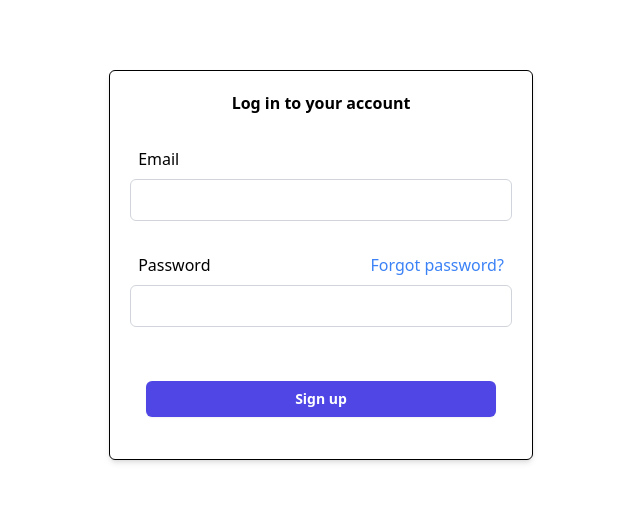
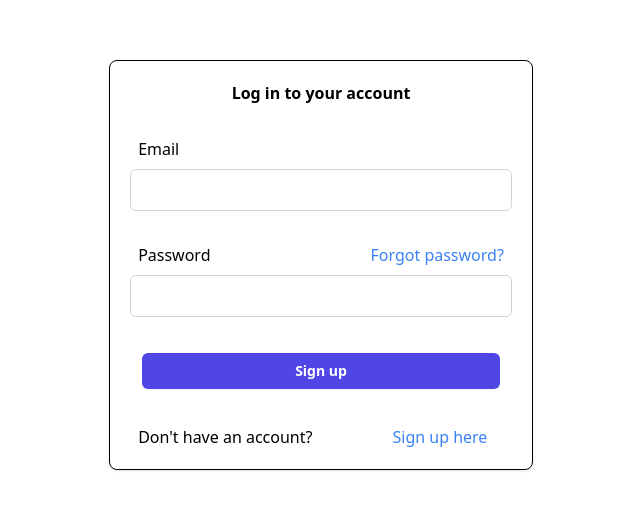
Before and after one commit to DhanangaD/ElectronJS-form, a website: page src/index.html in a window 1280 px wide. Shown: the part 135-644 px from the top of the page, without its empty margins (319-959 px from the left). Drawn offline with Linux system fonts and the light colour scheme.

Commit message:
UI update i

```diff
--- a/src/index.html
+++ b/src/index.html
@@ -8,14 +8,14 @@
   </head>
   <body>
     <div class="flex items-center justify-center h-screen">
-      <form class="border border-black h-260 w-90 p-5 rounded-md shadow-md space-y-8" action="#" method="POST">
-        <div class="font-bold flex items-center justify-center">
+      <form class="p-5 space-y-8 border border-black rounded-lg shadow md h-260 w-90" action="#" method="POST">
+        <div class="flex items-center justify-center font-bold">
           <h1class="m-5 text-center text-xl font-bold leading-9 tracking-tight text-gray-900">
             Log in to your account
           </h1>
         </div>
         <div>
-            <div class="m-2 text-center flex items-start">
+            <div class="flex items-start m-2 text-center">
                 <label for="email">Email</label>
             </div>
           <div>
@@ -23,7 +23,7 @@
           </div>
         </div>
         <div>
-          <div class="m-2 flex items-start">
+          <div class="flex items-start m-2">
             <label for="password" class="pr-40 ">Password</label>
             <a class="flex items-end text-blue-500">Forgot password?</a>
           </div>
@@ -31,8 +31,16 @@
             <input type="password" id="password" class="w-full px-4 py-2 border border-gray-300 rounded-md focus:outline-none focus:border-black"/>
           </div>
         </div>
-        <div class="h-20 px-4 py-2 flex items-center">
-            <button type="submit" class="flex w-full justify-center rounded-md bg-indigo-600 px-3 py-1.5 text-sm font-semibold leading-6 text-white shadow-sm hover:bg-indigo-500 focus-visible:outline focus-visible:outline-2 focus-visible:outline-offset-2 focus-visible:outline-indigo-600">Sign up</button>
+        <div class="flex items-center px-3 py-1">
+            <button type="submit" class="flex w-full justify-center rounded-md bg-indigo-600 px-2 py-1.5 text-sm font-semibold leading-6 text-white shadow-sm hover:bg-indigo-500 focus-visible:outline focus-visible:outline-2 focus-visible:outline-offset-2 focus-visible:outline-indigo-600">Sign up</button>
+          </div>
+          <div class="flex items-start m-2">
+            <div class="flex items-start pr-20 text-center">
+              Don't have an account?
+            </div>
+            <div class="flex items-end text-blue-500">
+              <a>Sign up here</a>
+            </div>
           </div>
       </form>
     </div>
```
Also changed, not shown: dist/output.css, index.css (deleted).
